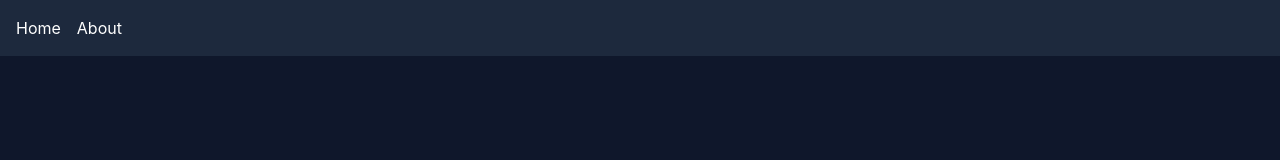
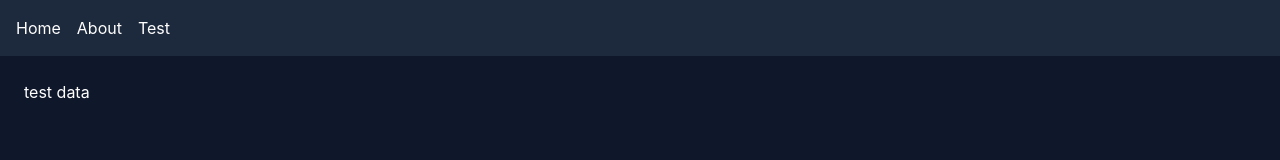
Before and after one commit to savegre-soft/oasis-food-system, a React (Vite) app: page /test in a window 1280 px wide. Before the commit this address had no page. Shown: the top 160 px of the page. Built offline with nearby package versions, Linux system fonts and the light colour scheme.

Commit message:
Feat: add test component

```diff
--- a/src/App.jsx
+++ b/src/App.jsx
@@ -1,6 +1,7 @@
 import { BrowserRouter, Routes, Route, Link } from "react-router-dom"
 import Home from "./pages/Homes"
 import About from "./pages/About"
+import Test  from "./pages/Test"
 
 export default function App() {
   return (
@@ -11,6 +12,7 @@ export default function App() {
         <nav className="p-4 bg-slate-800 flex gap-4">
           <Link to="/" className="hover:text-cyan-400">Home</Link>
           <Link to="/about" className="hover:text-cyan-400">About</Link>
+                    <Link to="/test" className="hover:text-cyan-400">Test</Link>
         </nav>
 
         {/* Routes */}
@@ -18,6 +20,7 @@ export default function App() {
           <Routes>
             <Route path="/" element={<Home />} />
             <Route path="/about" element={<About />} />
+            <Route path="/test" element={<Test />} />
           </Routes>
         </div>
 
--- /dev/null
+++ b/src/pages/Test.jsx
@@ -0,0 +1,13 @@
+
+
+
+const Test = ()=>{
+    return <>
+
+        <h3>
+            test data
+        </h3>
+    </>
+}
+
+export default Test;
```
